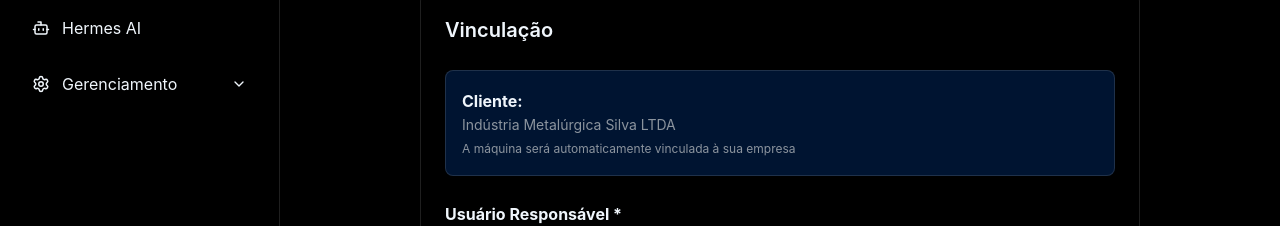
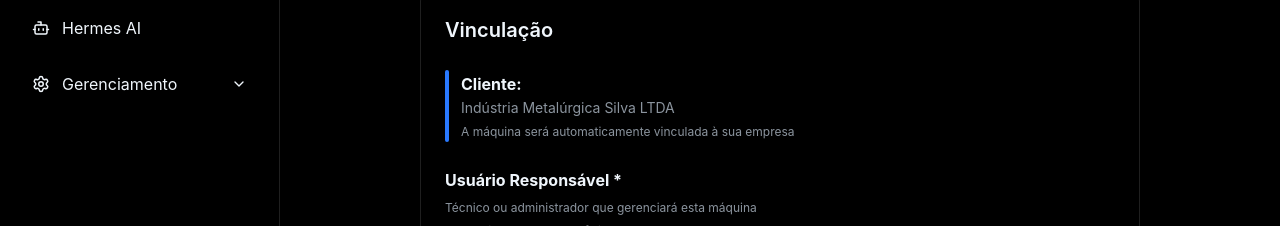
Before and after one commit to SENAISP-Unid601-Projetos/IoTurn, a React (Vite) app in the folder IoturnPage/: page /main/maquinas/cadastro in a window 1280 px wide. Both pictures are taken after typing "Sample", "Sample", "Sample", "Sample" into the empty fields and a click on the button "Próximo". Shown: the part 291-517 px from the top of the page. Built offline with nearby package versions, Linux system fonts and the light colour scheme; no server answers.

Commit message:
Estilização

```diff
--- a/IoturnPage/src/pages/Cadastro/MachineRegistration.jsx
+++ b/IoturnPage/src/pages/Cadastro/MachineRegistration.jsx
@@ -1,6 +1,6 @@
 // src/pages/Cadastro/MachineRegistration/index.jsx
 import React, { useState, useEffect } from "react";
-import { Box, Container, Typography, Button} from "@mui/material";
+import { Box, Container, Typography, Button } from "@mui/material";
 import { useNavigate } from "react-router-dom";
 import Buttons from "./components/BottonsActions";
 import RegistrationStepper from "./components/RegistrationStepper";
@@ -13,7 +13,7 @@ import FormField from "./components/FormField";
 
 const CadastroMaquina = () => {
   const navigate = useNavigate();
-  const [activeStep, setActiveStep] = useState(0); // 👈 agora é state!
+  const [activeStep, setActiveStep] = useState(0);
 
   const [formErrors, setFormErrors] = useState({});
   const [formData, setFormData] = useState({
@@ -22,16 +22,13 @@ const CadastroMaquina = () => {
     manufacturer: "",
     model: "",
     status: "Ativo",
-    // Novos campos da etapa 2
-    clientId: "", // ID do cliente (vem do login)
-    responsibleUserId: "", // ID do usuário responsável
+    clientId: "",
+    responsibleUserId: "",
   });
 
-  // ✅ Estado para armazenar dados do cliente e usuários
   const [clientData, setClientData] = useState(null);
   const [users, setUsers] = useState([]);
 
-  // ✅ Hook para buscar usuários (reutiliza useDataManagement)
   const {
     filteredData: filteredUsers,
     loading: usersLoading,
@@ -42,9 +39,7 @@ const CadastroMaquina = () => {
     user.userType?.toLowerCase().includes(term)
   );
 
-  // 👇 Função para carregar dados do cliente (simulado por enquanto)
   useEffect(() => {
-    // Em produção, isso vem do token de autenticação
     const mockClient = {
       id: 1,
       companyName: "Indústria Metalúrgica Silva LTDA"
@@ -53,7 +48,6 @@ const CadastroMaquina = () => {
     setFormData(prev => ({ ...prev, clientId: mockClient.id }));
   }, []);
 
-  // 👇 Função para carregar os usuários (se já não estiverem carregados)
   useEffect(() => {
     if (filteredUsers.length > 0) {
       setUsers(filteredUsers);
@@ -72,7 +66,6 @@ const CadastroMaquina = () => {
     }
   };
 
-  // Validação da etapa 1
   const validateStep1 = () => {
     const errors = {};
     const requiredFields = ['name', 'serialNumber', 'manufacturer', 'model', 'status'];
@@ -87,7 +80,6 @@ const CadastroMaquina = () => {
     return Object.keys(errors).length === 0;
   };
 
-  // Validação da etapa 2
   const validateStep2 = () => {
     const errors = {};
     if (!formData.responsibleUserId?.trim()) {
@@ -104,7 +96,7 @@ const CadastroMaquina = () => {
         alert("Por favor, preencha todos os campos obrigatórios da etapa 1.");
         return;
       }
-      setActiveStep(1); // Avança para a etapa 2
+      setActiveStep(1);
     } else if (activeStep === 1) {
       if (!validateStep2()) {
         alert("Por favor, selecione um usuário responsável.");
@@ -168,14 +160,21 @@ const CadastroMaquina = () => {
               Vinculação
             </Typography>
 
-            {/* Cliente */}
             <Box
               sx={{
-                bgcolor: "background.paper",
-                p: 2,
-                borderRadius: 2,
+                position: "relative",
+                pl: 2,
                 mb: 3,
-                border: `1px solid ${theme.palette.divider}`,
+                "&::before": {
+                  content: '""',
+                  position: "absolute",
+                  left: 0,
+                  top: 0,
+                  bottom: 0,
+                  width: "4px",
+                  bgcolor: theme.palette.primary.main,
+                  borderRadius: "4px",
+                },
               }}
             >
               <Typography variant="subtitle1" fontWeight="bold">
@@ -189,7 +188,6 @@ const CadastroMaquina = () => {
               </Typography>
             </Box>
 
-            {/* Usuário Responsável */}
             <Box sx={{ mb: 3 }}>
               <Typography variant="subtitle1" fontWeight="bold">
                 Usuário Responsável *
--- a/IoturnPage/src/pages/Cadastro/components/RegistrationStepper.jsx
+++ b/IoturnPage/src/pages/Cadastro/components/RegistrationStepper.jsx
@@ -29,7 +29,7 @@ const CustomStepConnector = styled(StepConnector)(({ theme }) => ({
     border: 0,
     borderRadius: 2,
     backgroundColor: theme.palette.divider,
-    transition: "background-color 0.3s ease",
+    transition: "background-color 0.5s ease",
   },
   // Azul nas etapas ativas ou concluídas
   [`&.${stepConnectorClasses.active} .${stepConnectorClasses.line}`]: {
```
